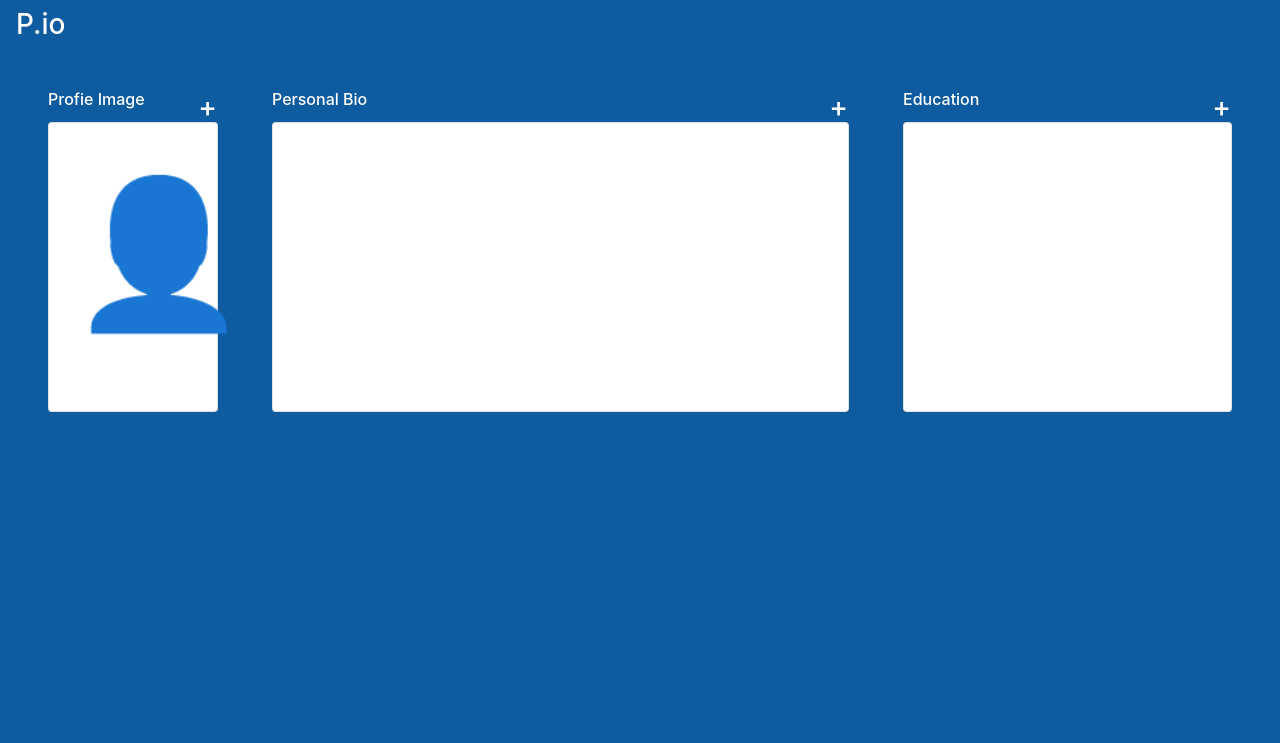
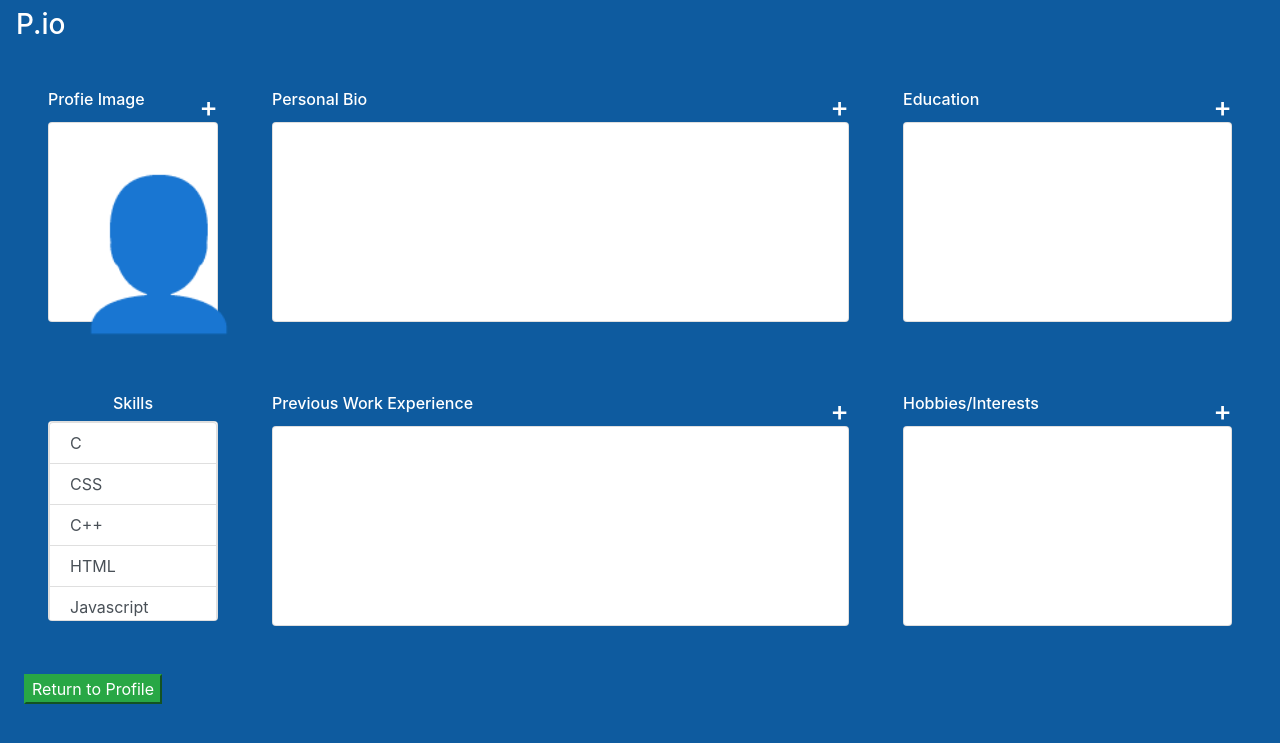
Before and after one commit to mjschimm/portfol.io, a Django app: page /edit_profile in a window 1280 px wide. Shown: the top 743 px of the page. Run offline with Django 3.2, Linux system fonts and the light colour scheme; some libraries are stand-ins or nearby versions.

Commit message:
Second portion added.

```diff
--- a/mysite/portfolio/static/css/edit_profile.css
+++ b/mysite/portfolio/static/css/edit_profile.css
@@ -10,12 +10,8 @@ h3, h6 {
   color: white;
 }
 
-.top-section {
+.card {
   height: 200px;
-}
-
-.card {
-  height: 100%;
   outline-width: 5px;
 }
 
@@ -24,7 +20,17 @@ h3, h6 {
   width: 170px;
 }
 
-button {
+.btn-no-style {
   background: none;
   border: none;
 }
+
+.list-group-item {
+  padding-top: .5rem;
+  padding-bottom: .5rem;
+}
+
+.skills {
+  width: 170px;
+  overflow: scroll;
+}
--- /dev/null
+++ b/mysite/portfolio/static/js/edit_profile.js
@@ -0,0 +1,11 @@
+
+$(function() {
+  $(".list-group-item").click(function() {
+    if($(this).hasClass('active')) {
+      $(this).removeClass('active');
+    }
+    else {
+      $(this).addClass('active');
+    }
+  });
+});
--- a/mysite/portfolio/templates/edit_profile.html
+++ b/mysite/portfolio/templates/edit_profile.html
@@ -11,18 +11,19 @@
 {% block content %}
 
 <link rel="stylesheet" href="{% static 'css/edit_profile.css' %}">
+<script src="{% static 'js/edit_profile.js' %}"></script>
 
 <h3 class="ml-3 mt-2">P.io</h3>
 
 <div class="container-fluid mt-5 px-5">
-  <div class="row top-section">
+  <div class="row">
     <div class="col-auto">
       <div class="row">
         <div class="col-auto">
           <h6>Profie Image</h6>
         </div>
         <div class="col-auto ml-auto pt-2">
-          <button class="btn py-0 px-0"><h3 style="line-height:0%;">+</h3></button>
+          <button class="btn-no-style btn py-0 px-0"><h3 style="line-height:0%;">+</h3></button>
         </div>
       </div>
       <div class="card photo-box">
@@ -37,7 +38,7 @@
           <h6>Personal Bio</h6>
         </div>
         <div class="col-auto ml-auto pt-2">
-          <button class="btn py-0 px-0"><h3 style="line-height:0%;">+</h3></button>
+          <button class="btn-no-style btn py-0 px-0"><h3 style="line-height:0%;">+</h3></button>
         </div>
       </div>
       <div class="card">
@@ -51,7 +52,57 @@
           <h6>Education</h6>
         </div>
         <div class="col-auto ml-auto pt-2">
-          <button class="btn py-0 px-0"><h3 style="line-height:0%;">+</h3></button>
+          <button class="btn-no-style btn py-0 px-0"><h3 style="line-height:0%;">+</h3></button>
+        </div>
+      </div>
+      <div class="card">
+        <div class="card-body">
+        </div>
+      </div>
+    </div>
+  </div>
+  <div class="row mt-5 pt-4">
+    <div class="col-auto">
+      <div class="row">
+        <div class="col-auto mx-auto">
+          <h6>Skills</h6>
+        </div>
+      </div>
+      <div class="card skills">
+        <div class="card-body py-0 px-0">
+          <div class="list-group">
+            <button type="button" class="list-group-item list-group-item-action">C</button>
+            <button type="button" class="list-group-item list-group-item-action">CSS</button>
+            <button type="button" class="list-group-item list-group-item-action">C++</button>
+            <button type="button" class="list-group-item list-group-item-action">HTML</button>
+            <button type="button" class="list-group-item list-group-item-action">Javascript</button>
+            <button type="button" class="list-group-item list-group-item-action">JQuery</button>
+            <button type="button" class="list-group-item list-group-item-action">SQL</button>
+          </div>
+        </div>
+      </div>
+    </div>
+    <div class="col-6 mx-4">
+      <div class="row">
+        <div class="col-auto">
+          <h6>Previous Work Experience</h6>
+        </div>
+        <div class="col-auto ml-auto pt-2">
+          <button class="btn-no-style btn py-0 px-0"><h3 style="line-height:0%;">+</h3></button>
+        </div>
+      </div>
+      <div class="card">
+        <div class="card-body">
+        </div>
+      </div>
+    </div>
+    <div class="col">
+      <div class="row">
+        <div class="col-auto">
+          <h6>Hobbies/Interests</h6>
+        </div>
+        <div class="col-auto ml-auto pt-2">
+          <button class="btn-no-style btn py-0 px-0"><h3 style="line-height:0%;">+</h3></button>
         </div>
       </div>
       <div class="card">
@@ -62,4 +113,6 @@
   </div>
 </div>
 
+<a href="{% url 'new_profile1' %}"><button class="btn-success mt-5 ml-4">Return to Profile</button></a>
+
 {% endblock content %}
```
